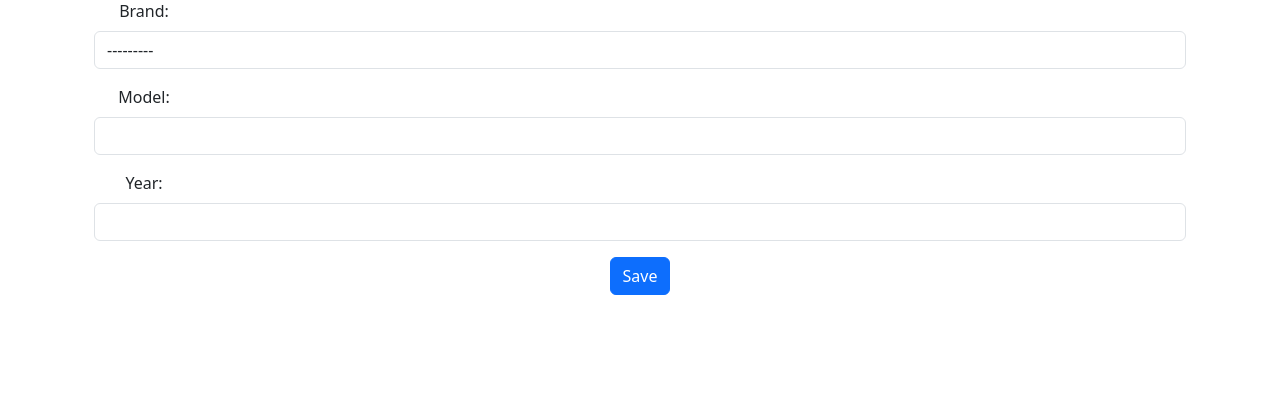
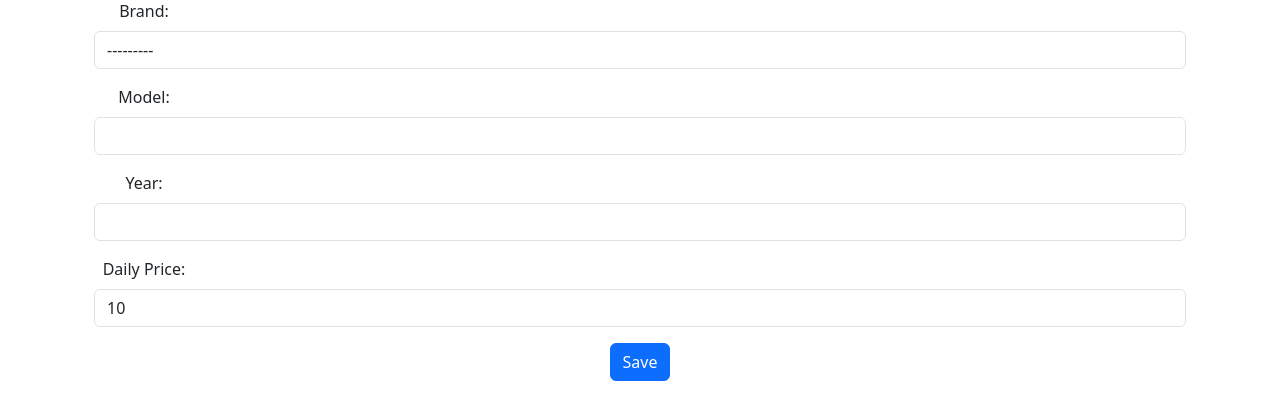
Before and after one commit to FranReinaldi/cody-carrental, a Django app: page /cars/new-car/ in a window 1280 px wide. Shown: the part 121-541 px from the top of the page. Run offline with Django 4.2, Linux system fonts and the light colour scheme; data that the repository does not hold is empty; some libraries are stand-ins or nearby versions.

Commit message:
add car price modification

```diff
--- a/src/applications/cars/forms.py
+++ b/src/applications/cars/forms.py
@@ -10,13 +10,14 @@ class ManufacturerForm(forms.ModelForm):
 class CarForm(forms.ModelForm):
     class Meta:
         model = Car
-        fields = ['manufacturer', 'model','year']
+        fields = ['manufacturer', 'model','year','daily_price']
 
     def __init__(self, *args, **kwargs):
         super(CarForm, self).__init__(*args, **kwargs)
         self.fields['manufacturer'].widget = forms.Select(choices=self.fields['manufacturer'].choices, attrs={'class': 'form-control'})
         self.fields['model'].widget = forms.TextInput(attrs={'class': 'form-control'})
         self.fields['year'].widget = forms.TextInput(attrs={'class': 'form-control'})
+        self.fields['daily_price'].widget = forms.TextInput(attrs={'class': 'form-control'})
 
 class RentalForm(forms.ModelForm):
     class Meta:
--- a/src/applications/cars/templates/cars/car_detail.html
+++ b/src/applications/cars/templates/cars/car_detail.html
@@ -6,6 +6,7 @@
         <h1>{{ car.manufacturer }}</h1>
         <p>Model: {{ car.model }}</p>
         <p>Year: {{ car.year }}</p>
+        <p>Daily price: ${{ car.daily_price }}</p>
 
         <!-- Botón de editar que abrirá el modal -->
         <button type="button" class="btn btn-primary" data-bs-toggle="modal" data-bs-target="#editModal">
--- a/src/applications/cars/templates/cars/new_car.html
+++ b/src/applications/cars/templates/cars/new_car.html
@@ -19,6 +19,10 @@
             <label class="form-label" style="display: block; width: 100px;">Year:</label>
             {{ form.year }}
         </div>
+        <div class="mb-3">
+            <label class="form-label" style="display: block; width: 100px;">Daily Price:</label>
+            {{ form.daily_price }}
+        </div>
         <button type="submit" class="btn btn-primary">Save</button>
     </form>
 </div>
```
